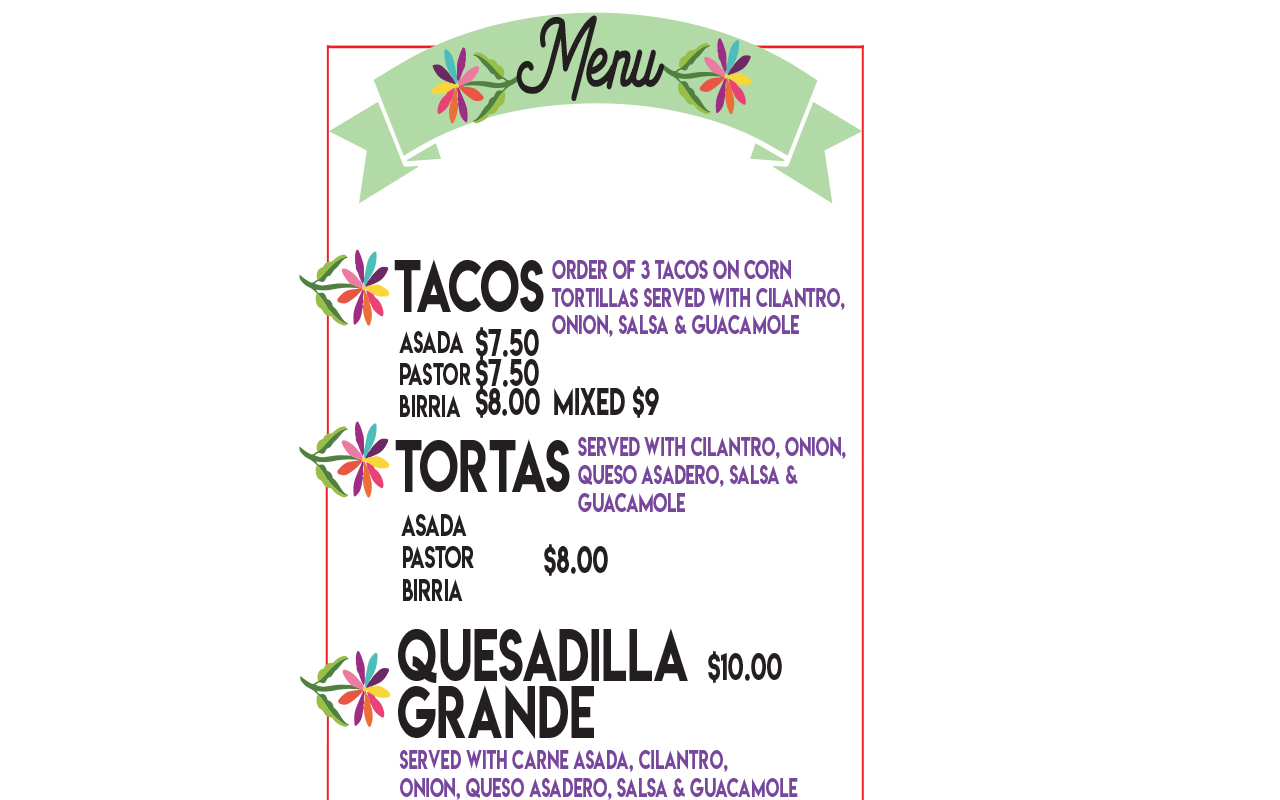
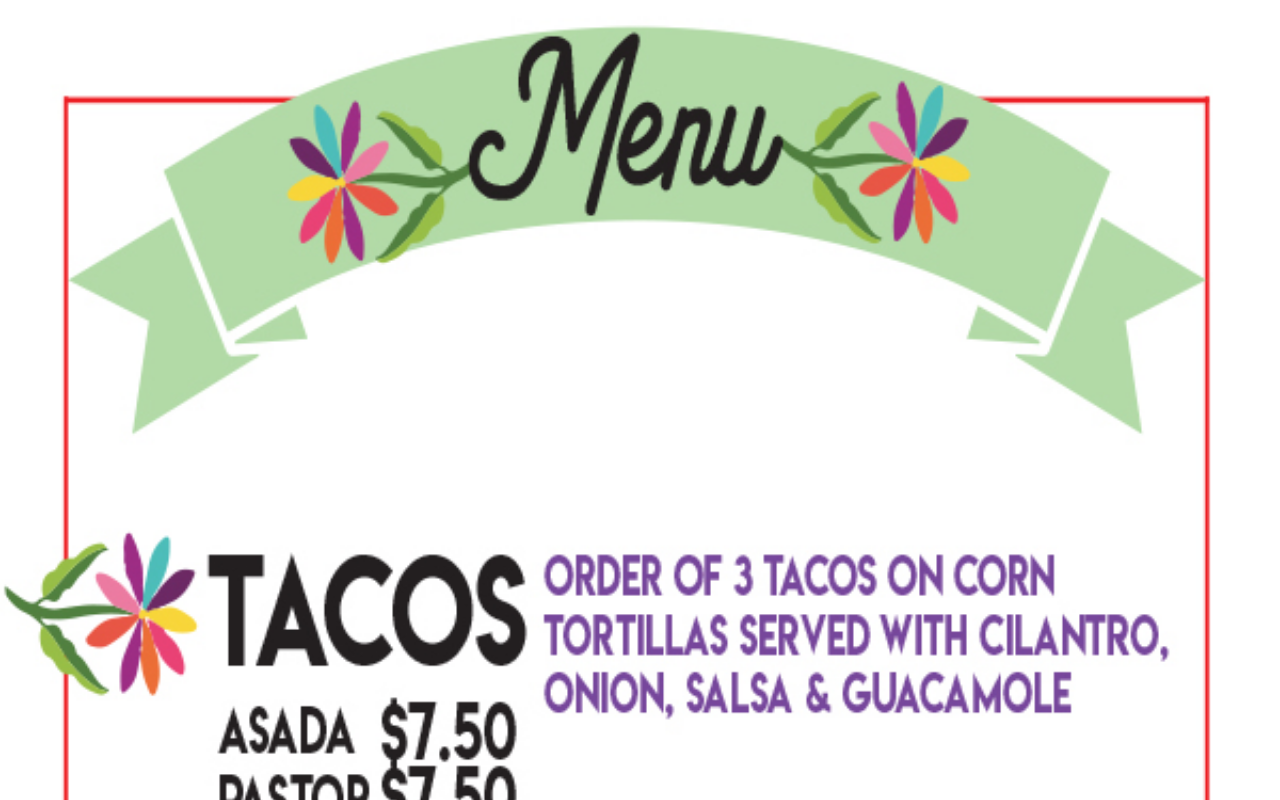
Before and after one commit to egonzalezz/egonzalezz.github.io, a plain HTML site: page English Menu.html in a window 1280 px wide. Shown: the top 800 px of the page. Drawn offline with Linux system fonts and the light colour scheme; a web font is replaced by a local one.

Commit message:
Update English Menu.html

```diff
--- a/English Menu.html
+++ b/English Menu.html
@@ -14,7 +14,7 @@
     <title>English Menu</title>
   </head>
   <body>
-    <img src="css/images/English Menu.jpg" style= width:"100%"; height="100%"/>
+    <img src="css/images/English Menu.jpg" alt="englishmenu" width="100%" max-height="auto"/>
     <a href="/" class="openButton">Go Back</a>
   </body>
 </html>
```
